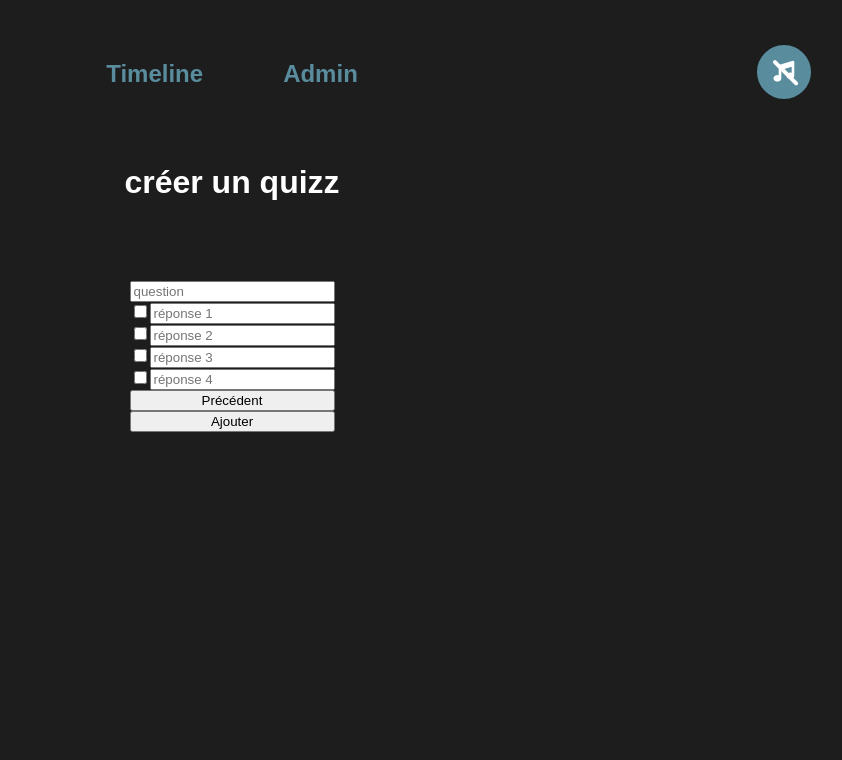
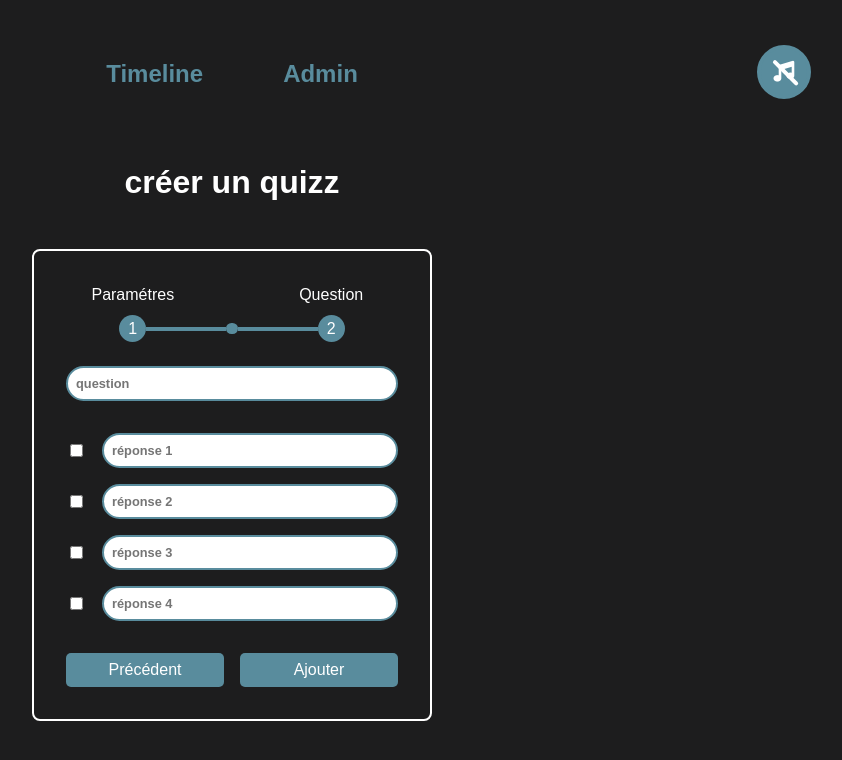
Before and after one commit to OlivierLem/Timeline, a React (Create React App) app in the folder Front_timeline/: page /periodes/1/creer_quizz in a window 1280 px wide. Both pictures are taken after a click on the button "Suivant". Shown: the top 760 px of the page, without its empty margins (408-1250 px from the left). Built offline with nearby package versions, Linux system fonts and the light colour scheme.

Commit message:
ajout style creer quizz

```diff
--- a/Front_timeline/src/pages/CreerQuizz/CreerQuizz.jsx
+++ b/Front_timeline/src/pages/CreerQuizz/CreerQuizz.jsx
@@ -192,9 +192,14 @@ export default function CreerQuizz () {
         <section>
             <h1>créer un quizz</h1>
             <form action="" className="formQuizz" onSubmit={submit}>
+                <div className={`infoStep`}>
+                    <span data-step='paramétres' className={stepFormQuizz >= 1 && 'active'}>1</span>
+                    <span></span>
+                    <span data-step='question' className={stepFormQuizz === 2 && 'active'}>2</span>
+                </div>
                     <div className={`paramsStep ${stepFormQuizz === 1 && 'active'}`}>
                         <div ref={selectRef}>
-                            <label htmlFor="nQuestion">nombre de question</label>
+                            <label htmlFor="nQuestion">Nombre de question</label>
                             <select {...register('nQuestion')}  name="nQuestion" >
                                 <option value="2">2</option>
                                 <option value="3">3</option>
@@ -218,9 +223,10 @@ export default function CreerQuizz () {
                         <input {...register('question')}  type="text" name="question" placeholder="question" />
                         {errors?.question &&  <p className={'errorMessage'}>{errors.question.message}</p>}
 
-                        <div ref={reponseRef}>
+                        <div ref={reponseRef} className="reponsesQuizz">
                             {renderQuestion(4)}
                         </div>
+                        <div className="buttonList">
                             <button type="button" onClick={handlePreviousStep}>Précédent</button>
                             {
                                 countQuestion === 0 ? (
@@ -229,10 +235,8 @@ export default function CreerQuizz () {
                                     <button type="button" onClick={handleAddQuestion}>Ajouter</button>
                                 )
                             }
-
                         </div>
-
-
+                    </div>
             </form>
         </section>
     )
--- a/Front_timeline/src/pages/CreerQuizz/CreerQuizz.scss
+++ b/Front_timeline/src/pages/CreerQuizz/CreerQuizz.scss
@@ -2,11 +2,62 @@
     display: flex;
     flex-direction: column;
     margin: auto;
+    margin-top: -2rem;
+    width: 30vw;
+    max-width: 800px;
+    min-width: 400px;
+    padding: 2rem;
+    border: solid 2px var(--white);
+    border-radius: .5rem;
+
+    input {
+        padding: .5rem;
+        font-size: .8rem;
+        font-weight: 600;
+        color: var(--primary);
+        border: solid 2px var(--primary);
+        border-radius: 5rem;
+    }
+
+    select {
+        padding: .3rem;
+        font-weight: 600;
+        color: var(--primary);
+        background-color: var(--white);
+        border: solid 2px var(--primary);
+    }
+
+    & > div > div {
+        display: flex;
+        flex-direction: column;
+        gap: 1rem;
+    }
+
+    .buttonList {
+        display: flex;
+        flex-direction: row;
+        justify-content: space-between;
+
+        & > button {
+            width: 50%;
+        }
+    }
+    button {
+        margin-top: 1rem;
+        padding: .5rem 2rem;
+        font-size: 1rem;
+        color: white;
+        background-color: var(--primary);
+        border: none;
+        border-radius: 5px;
+    }
 }
 
 .paramsStep {
     display: none;
     flex-direction: column;
+    gap: 1rem;
+
     &.active {
         display: flex;
     }
@@ -16,7 +67,99 @@
 .questionStep{
     display: none;
     flex-direction: column;
+    gap: 1rem;
     &.active {
         display: flex;
     }
 }
+
+.reponsesQuizz {
+    display: flex;
+    justify-content: center;
+    align-items: center;
+    margin-top: 1rem;
+    width: 100%;
+
+    div {
+        display: flex;
+        align-items: center;
+        gap: 1rem;
+        width: 100%;
+
+        input[type='text'] {
+            flex-grow: 1;
+        }
+
+    }
+}
+
+.infoStep {
+    display: flex;
+    align-items: center;
+    justify-content: center;
+    gap: 5rem;
+    margin-top: 2rem;
+    margin-bottom: 1.5rem;
+    span {
+        transition: background-color ease-in .25s,
+                    color ease-in .25s;
+    }
+    span:is([data-step]) {
+        display: inline-flex;
+        position: relative;
+        align-items: center;
+        justify-content: center;
+        width: 1.7rem;
+        aspect-ratio: 1 / 1;
+        background-color: var(--white);
+        color: var(--primary);
+        border-radius: 50%;
+    }
+    span:not([data-step]) {
+        width: .7rem;
+        aspect-ratio: 1 / 1;
+        background-color: var(--white);
+        border-radius: 50%;
+    }
+
+    span::before {
+        content: attr(data-step);
+        position: absolute;
+        top: -1.8rem;
+        left: 50%;
+        width: fit-content;
+        height: 1rem;
+        color: white;
+        text-transform: capitalize;
+        transform: translateX(-50%);
+    }
+
+    span:not(:nth-of-type(2))::after {
+        content: '';
+        position: absolute;
+        background-color: var(--white);
+        top: 50%;
+        width: 5rem;
+        height: 4px;
+        transform: translate(0, -50%);
+        transform-origin: left;
+        transition: background-color ease-in .25s;
+    }
+    span:first-of-type:after {
+        left: 100%;
+    }
+    span:last-of-type:after {
+        right: 100%;
+    }
+    span.active{
+        background-color: var(--primary);
+        color: white;
+
+        &::after {
+            background: var(--primary);
+        }
+    }
+    span:first-of-type + span {
+        background-color: var(--primary);
+    }
+}
--- a/Front_timeline/src/pages/EventEditPage/component/EventEditArticle.jsx
+++ b/Front_timeline/src/pages/EventEditPage/component/EventEditArticle.jsx
@@ -1,5 +1,5 @@
 import { useNavigate, useParams } from "react-router-dom";
-import { useState } from "react";
+import { useEffect, useState } from "react";
 import TextComponent from "./TextComponent.jsx";
 // import TitleComponent from "./TitleComponent.jsx";
 import './creerArticle.scss'
@@ -18,6 +18,15 @@ export function EventEditArticle () {
         handleSubmit
     } = useForm()
 
+    useEffect(() => {
+        console.log(component);
+    },[component])
+
+   /*  const deleteItem = (orderComponent) => {
+        setComponent(() => {
+
+        })
+    } */
 
     function handleClick (e) {
         const {value} = e.target.dataset; // récupere le data_value du bouton clicker
@@ -27,14 +36,13 @@ export function EventEditArticle () {
         // on lui met ces paramétre et control pour utiliser register avec des composant react
         switch (value) {
             case 'texte':
-                console.log("ajout d'un text");
-                console.log(component.length);
                 setComponent([...component ,
                     <TextComponent
                         key={component.length}
                         isEdit={true}
                         control={control}
                         order={component.length}
+                        deleteItem= {deleteItem}
                     >
                     </TextComponent>])
                 break;
@@ -51,8 +59,8 @@ export function EventEditArticle () {
                 content: v,
                 orderValue: i + 1
             }
+        ))
 
-        ))
         console.log(newValues);
         navigate(`/articles/${evenement}`)
         // on fait une requête fetch pour ajouter l'article
@@ -65,7 +73,7 @@ export function EventEditArticle () {
            <h1>{evenement}</h1>
             <form action="" onSubmit={submit}>
                 <div className="cours__create">
-                    {
+                    {  Array.isArray(component) &&
                         component.map((c, i) => (c))
                     }
                 </div>
@@ -74,11 +82,11 @@ export function EventEditArticle () {
                         create === true ? (
                             <div>
                                 <nav>
-                                    <button type="button" onClick={handleClick} data-value='texte'>T</button>
-                                    <button type="button" onClick={handleClick} data-value='titre'><i className="fa-solid fa-heading"></i></button>
+                                    <button type="button" onClick={handleClick} data-value='texte'>T</button>{/*
+                                    <button type="button" onClick={handleClick} data-value='titre'><i className="fa-solid fa-heading"></i></button> */}
                                 </nav>
                             </div>
-                        ): (
+                        ) : (
                             <button type="button" onClick={() => setCreate(!create)}>+</button>
                         )
                     }
--- a/Front_timeline/src/pages/EventEditPage/component/TextComponent.jsx
+++ b/Front_timeline/src/pages/EventEditPage/component/TextComponent.jsx
@@ -1,6 +1,6 @@
 import { useState } from "react";
 
-export default function TextComponent ({children, order, isEdit, control}) {
+export default function TextComponent ({children, order, isEdit, control, deleteItem}) {
     // ! probléme pour l'edit
     const [edit, setEdit] = useState(isEdit)
     const [content, setContent] = useState(children)
@@ -16,6 +16,10 @@ export default function TextComponent ({children, order, isEdit, control}) {
         if(content) {
             setEdit(false)
         }
+    }
+
+    function handleDelete (key) {
+        deleteItem(key)
     }
 
     // composant text
@@ -41,10 +45,10 @@ export default function TextComponent ({children, order, isEdit, control}) {
                         <div className="buttonOption" >
                             <button type="button" className="buttonEdit" onClick={() => setEdit(!edit)}>
                                 <i className="fa-solid fa-pen-to-square"></i>
-                            </button>
-                            <button type="button" >
+                            </button>{/*
+                            <button type="button" onClick={() => handleDelete(order)} >
                                 <i className="fa-solid fa-x"></i>
-                            </button>
+                            </button> */}
                         </div>
                         <p>{content} </p>
                     </>
--- a/Front_timeline/src/pages/EventEditPage/component/creerArticle.scss
+++ b/Front_timeline/src/pages/EventEditPage/component/creerArticle.scss
@@ -150,17 +150,6 @@
     font-size: inherit;
     color: inherit;
     border: solid 2px var(--primary);
-}
-
-
-.title-1 {
-    font-size: 1.7rem;
-    font-weight: 600;
-}
-
-.title-2 {
-    font-size: 1.5rem;
-    font-weight: 500;
 }
 
 .addComponent {
```
Also changed, not shown: 1 other file (tests, documents, lock files or other folders). Lines whose indentation alone changed are shown as unchanged.
